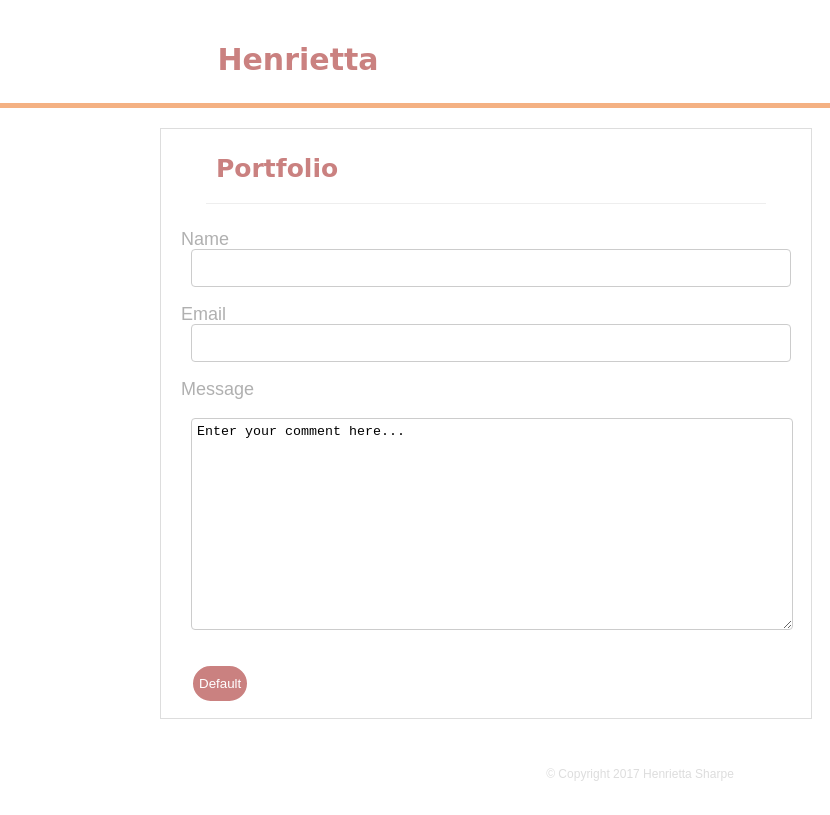
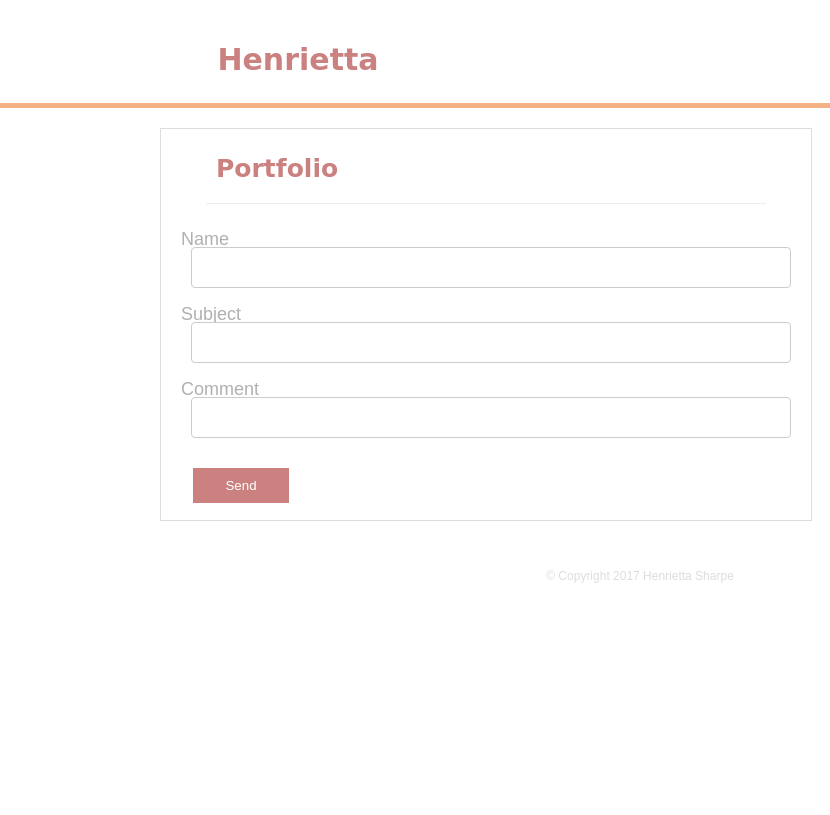
Before and after one commit to hsharpe2777/hsharpe2777.github.io, a plain HTML site: page contact.html in a window 1280 px wide. Shown: the full height of the page, 0-830 px from the left. Drawn offline with nearby package versions, Linux system fonts and the light colour scheme; files whose address does not match are found by name; a web font is replaced by a local one.

Commit message:
updated contact page

```diff
--- a/assets/css/style.css
+++ b/assets/css/style.css
@@ -14,13 +14,13 @@ body {
     background-repeat: no-repeat;
     background-size: cover;
     background-position: 0px;
-    height: 800px;
+    max-height: 600px;
     margin-bottom: 80px;
 }
 
-input[type=text], select {
-    width: 600px;
-    padding-top: 20px;
+.subject{
+    width: 300px;
+    padding-top: 15px;
     margin-bottom: -5px;
     display: inline-block;
     border: 1px solid #ccc;
@@ -28,7 +28,37 @@ input[type=text], select {
     box-sizing: border-box;
     margin-left: 30px;
     margin-top: -50px;
+    font-size: 16px;
+    color: darkgrey;
 }
+
+.contact-name{
+    width: 300px;
+    padding-top: 15px;
+    margin-bottom: -5px;
+    display: inline-block;
+    border: 1px solid #ccc;
+    border-radius: 4px;
+    box-sizing: border-box;
+    margin-left: 30px;
+    margin-top: -50px;
+    font-size: 16px;
+    color: darkgrey;
+}
+
+.comment{
+    width: 600px;
+    padding-top: 15px;
+    margin-bottom: -5px;
+    display: inline-block;
+    border: 1px solid #ccc;
+    border-radius: 4px;
+    box-sizing: border-box;
+    margin-left: 30px;
+    color: darkgrey;
+    font-size: 16px;
+
+  }
 
 .btn-default{
     margin-left: 30px;
@@ -37,9 +67,10 @@ input[type=text], select {
     padding-bottom: 10px;
     background-color: #CA8180;
     border: 2px solid;
-    border-radius: 25px;
+
     border-color: white;
     color: white;
+    width: 100px;
 }
 
 #name{
--- a/contact.html
+++ b/contact.html
@@ -35,18 +35,17 @@
         <article class="main_content_box">
             <h3 class = "panel-heading">Portfolio</h3>
         <!--contact form-->
-                <form>
-                    <p class="contact_form_label">Name</p>
-                    <input type="text" name="Name">
+                   <p class="contact_form_label">Name</p>
+                    <input class="contact-name" type="text" name="Name">
                     <br>
-                    <p class="contact_form_label">Email</p>
-                    <input type="text" name="Email">
+                    <p class="contact_form_label">Subject</p>
+                    <input class="subject" type="text" name="Subject">
+
                     <br>
-                    <p class="contact_form_label">Message</p>
-                    <textarea name="message" id="message_box" ">Enter your comment here...</textarea>
+                    <p class="contact_form_label">Comment</p>
+                    <input type="text" name="message" class="comment"></textarea>
 
-                    <button type="button" class="btn btn-default">Default</button>
-    </form>
+                    <button type="button" id="send-btn" class="btn btn-default">Send</button>
 		</article>
 	</article>
 	<!--Siderbar-->
@@ -70,3 +69,37 @@
 	<center><p2> © Copyright 2017 Henrietta Sharpe</p2></center>
 </footer>
 </body>
+
+<script src="https://code.jquery.com/jquery-2.1.1.min.js"></script>
+<script src="https://maxcdn.bootstrapcdn.com/bootstrap/3.3.7/js/bootstrap.min.js"></script>
+<script type="text/javascript">
+
+
+
+      // email student after clicking "email-btn"
+
+      $("#send-btn").on("click",  function() {
+
+   // grabbing email info
+      var email = "henrietta_sharpe@yahoo.com";
+      var subject = $(".subject").text();
+      var message = $(".comment").text();
+      var name = "Henrietta";
+
+      console.log(subject);
+        //    var link =
+        //   "mailto:" +
+        //   email +
+        //   "?Subject=" +
+        //   subject+
+
+        //   "&body=" +
+        //   "Hi " +
+        //   name +
+        //   "," + message;
+
+        // window.location.href = link;
+      });
+
+
+</script>
```
